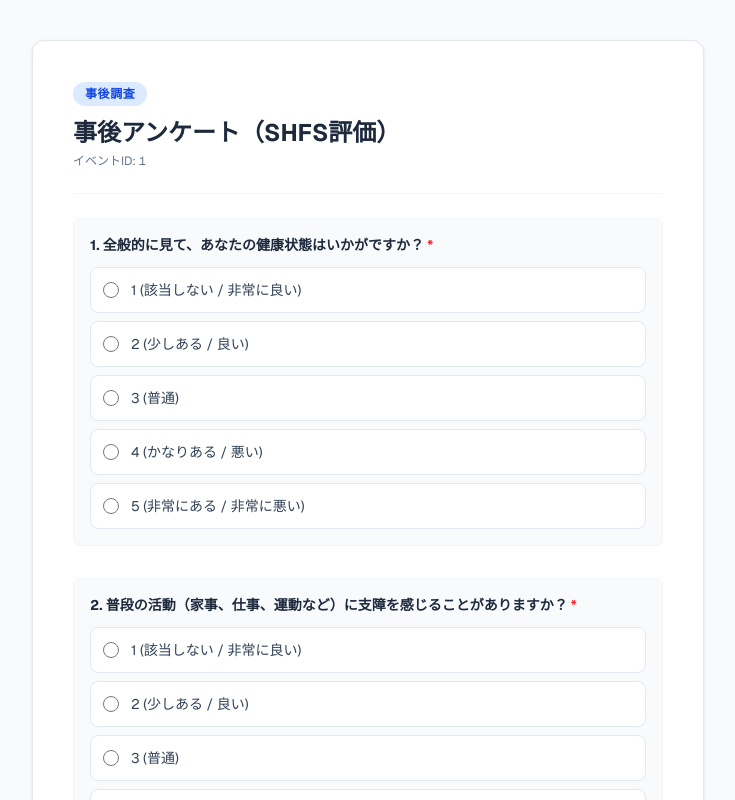
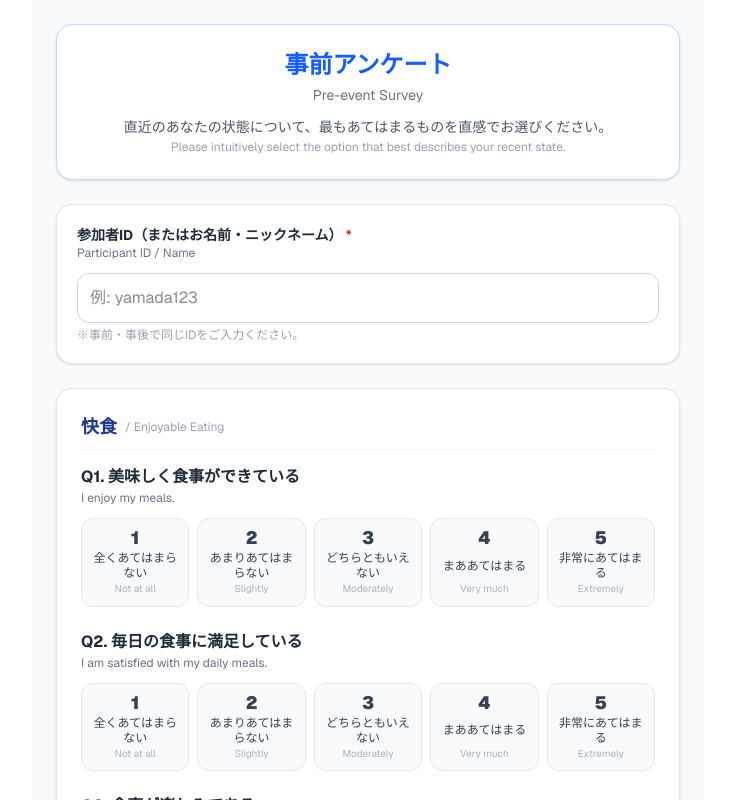
Before and after one commit to hiroto-code/2hfs-app, a Next.js app: page /p/1/1 in a window 1280 px wide. Shown: the top 800 px of the page, without its empty margins (272-1007 px from the left). Built offline with nearby package versions, Linux system fonts and the light colour scheme; no server answers.

Commit message:
Restore original survey form with correct import paths

```diff
--- a/app/p/[event_id]/[timing]/page.tsx
+++ b/app/p/[event_id]/[timing]/page.tsx
@@ -1,177 +1,193 @@
 'use client';
 
 import { useState, use } from 'react';
+import { useRouter } from 'next/navigation';
 import { supabase } from '@/lib/supabase';
+import { domainQuestions, scaleOptions } from '@/lib/questions';
 
-interface PageProps {
-  params: Promise<{
-    event_id: string;
-    timing: string;
-  }>;
-}
+export default function SurveyPage({ params }: { params: Promise<{ event_id: string; timing: string }> }) {
+  const { event_id, timing } = use(params);
+  const router = useRouter();
 
-// 2HFS / SFHS 評価質問項目
-const QUESTIONS = [
-  { id: 'q1', text: '1. 全般的に見て、あなたの健康状態はいかがですか？' },
-  { id: 'q2', text: '2. 普段の活動（家事、仕事、運動など）に支障を感じることがありますか？' },
-  { id: 'q3', text: '3. 最近、身体的な問題のためにやりたいことができないことがありましたか？' },
-  { id: 'q4', text: '4. 最近、気分や感情の問題（不安や落ち込みなど）のために支障がありましたか？' },
-  { id: 'q5', text: '5. 痛みによって、日常の生活や仕事が妨げられることがありましたか？' },
-];
+  const [participantId, setParticipantId] = useState('');
+  const [answers, setAnswers] = useState<{ [key: number]: number }>({});
+  const [loading, setLoading] = useState(false);
+  const [errorMsg, setErrorMsg] = useState('');
 
-// 選択肢（1: 全くない 〜 5: 非常にある / 非常に良い）
-const OPTIONS = [
-  { label: '1 (該当しない / 非常に良い)', value: 1 },
-  { label: '2 (少しある / 良い)', value: 2 },
-  { label: '3 (普通)', value: 3 },
-  { label: '4 (かなりある / 悪い)', value: 4 },
-  { label: '5 (非常にある / 非常に悪い)', value: 5 },
-];
+  const isPost = timing === 'post';
 
-export default function SurveyFormPage({ params }: PageProps) {
-  const { event_id, timing } = use(params);
-
-  const [loading, setLoading] = useState(false);
-  const [submitted, setSubmitted] = useState(false);
-
-  // 各質問の回答を保持（初期値は未選択）
-  const [answers, setAnswers] = useState<{ [key: string]: number }>({});
-  // 自由記述用の入力値
-  const [comments, setComments] = useState('');
-
-  const isPre = timing === 'pre';
-  const pageTitle = isPre ? '事前アンケート（SHFS評価）' : '事後アンケート（SHFS評価）';
-
-  // ラジオボタン変更時の処理
-  const handleOptionChange = (questionId: string, value: number) => {
-    setAnswers((prev) => ({ ...prev, [questionId]: value }));
+  const handleScoreChange = (qIndex: number, val: number) => {
+    setAnswers(prev => ({ ...prev, [qIndex]: val }));
   };
 
-  // 送信処理
   const handleSubmit = async (e: React.FormEvent) => {
     e.preventDefault();
+    setErrorMsg('');
 
-    // 未回答のチェック
-    for (const q of QUESTIONS) {
-      if (!answers[q.id]) {
-        alert(`${q.text} の回答を選択してください。`);
-        return;
-      }
+    if (!participantId.trim()) {
+      setErrorMsg('参加者ID（またはお名前・ニックネーム）を入力してください。 / Please enter your Participant ID.');
+      return;
+    }
+
+    if (Object.keys(answers).length < 18) {
+      setErrorMsg('すべての質問（18問）にお答えください。 / Please answer all 18 questions.');
+      return;
     }
 
     setLoading(true);
 
     try {
-      // データベースに q1, q2, q3... の値を正しく送信
-      const { error } = await supabase
-        .from('surveys')
-        .insert([
-          {
-            event_id: event_id,
-            timing_type: timing,
-            q1: answers['q1'],
-            q2: answers['q2'],
-            q3: answers['q3'],
-            q4: answers['q4'],
-            q5: answers['q5'],
-            content: comments, // 自由記述欄の文字
-          }
-        ]);
+      const getDomainMean = (indices: number[]) => {
+        const sum = indices.reduce((acc, idx) => acc + (answers[idx] || 0), 0);
+        return sum / indices.length;
+      };
+
+      const domain_kaishoku = getDomainMean([0, 1, 2]);
+      const domain_kaimin = getDomainMean([3, 4, 5]);
+      const domain_kaido = getDomainMean([6, 7, 8]);
+      const domain_kaisho = getDomainMean([9, 10, 11]);
+      const domain_kairaku = getDomainMean([12, 13, 14]);
+      const domain_kaisei = getDomainMean([15, 16, 17]);
+
+      const total_sum = Object.values(answers).reduce((acc, cur) => acc + cur, 0);
+      const total_mean = total_sum / 18;
+
+      const submission_token = crypto.randomUUID();
+
+      const { error } = await supabase.from('surveys').insert({
+        event_id,
+        participant_id: participantId.trim(),
+        timing_type: timing,
+        display_language: 'bilingual',
+        answers,
+        domain_kaishoku,
+        domain_kaimin,
+        domain_kaido,
+        domain_kaisho,
+        domain_kairaku,
+        domain_kaisei,
+        total_sum,
+        total_mean,
+        submission_token
+      });
 
       if (error) throw error;
 
-      setSubmitted(true);
+      router.push(`/result/${submission_token}`);
+
     } catch (err: any) {
-      alert('エラーが発生しました: ' + err.message);
-    } finally {
+      console.error(err);
+      setErrorMsg('送信に失敗しました: ' + (err.message || '通信エラー'));
       setLoading(false);
     }
   };
 
-  // 送信完了画面
-  if (submitted) {
-    return (
-      <div className="min-h-screen bg-slate-50 flex items-center justify-center p-6">
-        <div className="bg-white p-8 rounded-xl shadow-sm border border-slate-200 text-center max-w-md w-full">
-          <div className="w-12 h-12 bg-green-100 text-green-600 rounded-full flex items-center justify-center mx-auto mb-4 text-2xl font-bold">✓</div>
-          <h2 className="text-xl font-bold text-slate-800 mb-2">回答ありがとうございました</h2>
-          <p className="text-slate-600 text-sm">アンケートの送信が正常に完了いたしました。</p>
+  return (
+    <div className="max-w-2xl mx-auto p-4 md:p-6 font-sans bg-gray-50 min-h-screen">
+
+      {/* ヘッダー */}
+      <div className={`p-6 rounded-2xl shadow-sm border mb-6 text-center bg-white ${isPost ? 'border-green-200' : 'border-blue-200'}`}>
+        <h1 className={`text-2xl font-bold ${isPost ? 'text-green-600' : 'text-blue-600'}`}>
+          {isPost ? '事後アンケート' : '事前アンケート'}
+          <span className="block text-sm font-normal mt-1 text-gray-500">
+            {isPost ? 'Post-event Survey' : 'Pre-event Survey'}
+          </span>
+        </h1>
+        <p className="text-xs md:text-sm text-gray-600 mt-3">
+          直近のあなたの状態について、最もあてはまるものを直感でお選びください。
+          <span className="block text-xs text-gray-400 mt-0.5">Please intuitively select the option that best describes your recent state.</span>
+        </p>
+      </div>
+
+      <form onSubmit={handleSubmit} className="space-y-6">
+
+        {/* 参加者ID入力エリア */}
+        <div className="bg-white p-5 rounded-2xl shadow-sm border border-gray-200">
+          <label className="block text-sm font-bold text-gray-800 mb-1">
+            参加者ID（またはお名前・ニックネーム） <span className="text-red-500">*</span>
+            <span className="block text-xs font-normal text-gray-500">Participant ID / Name</span>
+          </label>
+          <input
+            type="text"
+            required
+            value={participantId}
+            onChange={(e) => setParticipantId(e.target.value)}
+            placeholder="例: yamada123"
+            className="w-full mt-2 p-3 border border-gray-300 rounded-xl focus:ring-2 focus:ring-blue-500 focus:outline-none text-base"
+          />
+          <p className="text-xs text-gray-400 mt-1">※事前・事後で同じIDをご入力ください。</p>
         </div>
-      </div>
-    );
-  }
 
-  // アンケートフォーム画面
-  return (
-    <div className="min-h-screen bg-slate-50 py-10 px-4 sm:px-6 font-sans">
-      <div className="max-w-2xl mx-auto bg-white p-6 sm:p-10 rounded-xl shadow-sm border border-slate-200">
+        {/* 質問リスト */}
+        {domainQuestions.map((group) => (
+          <div key={group.domainKey} className="bg-white p-4 md:p-6 rounded-2xl shadow-sm border border-gray-200">
+            <h2 className="text-lg font-bold text-blue-900 border-b border-gray-100 pb-2 mb-4 flex items-center gap-2">
+              <span>{group.domainJa}</span>
+              <span className="text-xs font-normal text-gray-400">/ {group.domainEn}</span>
+            </h2>
 
-        <header className="border-b border-slate-100 pb-6 mb-6">
-          <span className="text-xs font-bold bg-blue-100 text-blue-700 px-3 py-1 rounded-full tracking-wider">
-            {isPre ? '事前調査' : '事後調査'}
-          </span>
-          <h1 className="text-2xl font-bold text-slate-800 mt-3">{pageTitle}</h1>
-          <p className="text-slate-500 text-xs mt-1">
-            イベントID: <span className="font-mono">{event_id}</span>
-          </p>
-        </header>
+            <div className="space-y-6">
+              {group.items.map((item) => {
+                const qNum = item.index + 1;
+                return (
+                  <div key={item.index} className="space-y-2">
+                    <p className="font-bold text-gray-800 text-sm md:text-base leading-snug">
+                      Q{qNum}. {item.textJa}
+                      <span className="block text-xs font-normal text-gray-500 mt-0.5">{item.textEn}</span>
+                    </p>
 
-        <form onSubmit={handleSubmit} className="space-y-8">
-          {/* 評価質問グループ */}
-          {QUESTIONS.map((q) => (
-            <div key={q.id} className="bg-slate-50 p-4 rounded-lg border border-slate-100">
-              <label className="block text-sm font-bold text-slate-800 mb-3">
-                {q.text} <span className="text-red-500">*</span>
-              </label>
-              <div className="space-y-2">
-                {OPTIONS.map((opt) => (
-                  <label
-                    key={opt.value}
-                    className={`flex items-center p-3 rounded-lg border cursor-pointer transition ${
-                      answers[q.id] === opt.value
-                        ? 'bg-blue-50 border-blue-500 text-blue-900 font-medium'
-                        : 'bg-white border-slate-200 text-slate-700 hover:bg-slate-100'
-                    }`}
-                  >
-                    <input
-                      type="radio"
-                      name={q.id}
-                      value={opt.value}
-                      checked={answers[q.id] === opt.value}
-                      onChange={() => handleOptionChange(q.id, opt.value)}
-                      className="w-4 h-4 text-blue-600 border-slate-300 focus:ring-blue-500 mr-3"
-                    />
-                    <span className="text-sm">{opt.label}</span>
-                  </label>
-                ))}
-              </div>
+                    {/* 1〜5の選択肢ボタン（スマホ最適化） */}
+                    <div className="grid grid-cols-5 gap-1 md:gap-2 pt-1">
+                      {scaleOptions.map((opt) => {
+                        const isSelected = answers[item.index] === opt.val;
+                        return (
+                          <button
+                            key={opt.val}
+                            type="button"
+                            onClick={() => handleScoreChange(item.index, opt.val)}
+                            className={`flex flex-col items-center justify-between p-1.5 md:p-2.5 rounded-xl border transition-all text-center ${
+                              isSelected
+                                ? 'bg-blue-600 text-white border-blue-600 shadow-md scale-[1.02]'
+                                : 'bg-gray-50 text-gray-700 border-gray-200 hover:bg-gray-100'
+                            }`}
+                          >
+                            <span className="text-base md:text-lg font-black leading-none mb-1">{opt.val}</span>
+                            <span className="text-[10px] md:text-xs font-medium leading-tight block w-full break-all">
+                              {opt.ja}
+                            </span>
+                            <span className={`text-[8px] md:text-[10px] leading-tight block w-full mt-0.5 opacity-80 ${isSelected ? 'text-blue-100' : 'text-gray-400'}`}>
+                              {opt.en}
+                            </span>
+                          </button>
+                        );
+                      })}
+                    </div>
+                  </div>
+                );
+              })}
             </div>
-          ))}
+          </div>
+        ))}
 
-          {/* 自由記述欄 */}
-          <div className="pt-2">
-            <label className="block text-sm font-bold text-slate-700 mb-2">
-              その他、ご意見・ご感想（自由記述）
-            </label>
-            <textarea
-              value={comments}
-              onChange={(e) => setComments(e.target.value)}
-              rows={4}
-              className="w-full px-4 py-3 border border-slate-300 rounded-lg focus:outline-none focus:ring-2 focus:ring-blue-500 text-slate-800 text-sm"
-              placeholder="気になる点や補足事項があればご記入ください（任意）"
-            />
+        {/* エラーメッセージ */}
+        {errorMsg && (
+          <div className="bg-red-50 text-red-600 p-4 rounded-xl border border-red-200 text-sm font-bold text-center">
+            {errorMsg}
           </div>
+        )}
 
-          <button
-            type="submit"
-            disabled={loading}
-            className="w-full bg-blue-600 hover:bg-blue-700 text-white font-bold py-3.5 rounded-lg transition shadow-md disabled:opacity-50 text-base"
-          >
-            {loading ? '送信処理中...' : '回答を送信する'}
-          </button>
-        </form>
+        {/* 送信ボタン */}
+        <button
+          type="submit"
+          disabled={loading}
+          className={`w-full py-4 rounded-xl font-bold text-white text-lg shadow-md transition-all ${
+            isPost ? 'bg-green-600 hover:bg-green-700' : 'bg-blue-600 hover:bg-blue-700'
+          } ${loading ? 'opacity-50 cursor-not-allowed' : ''}`}
+        >
+          {loading ? '送信中... / Submitting...' : isPost ? '事後アンケートを送信する' : '事前アンケートを送信する'}
+        </button>
 
-      </div>
+      </form>
     </div>
   );
 }
```
